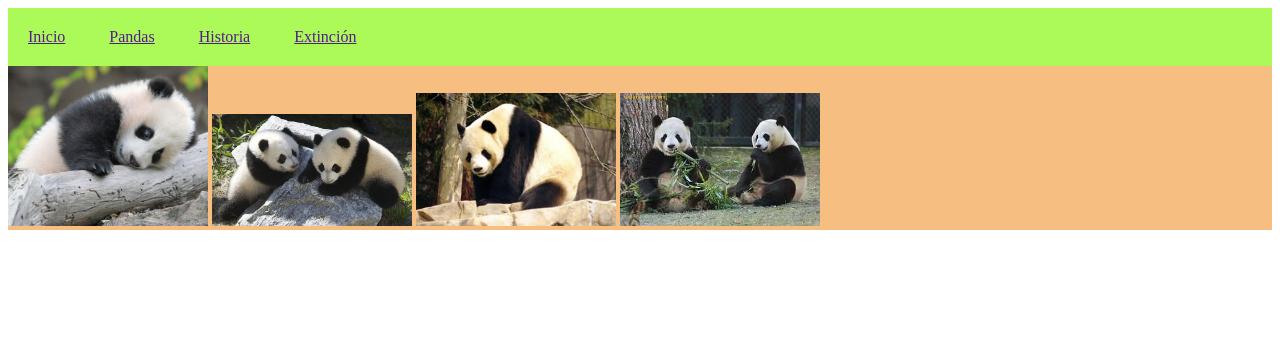
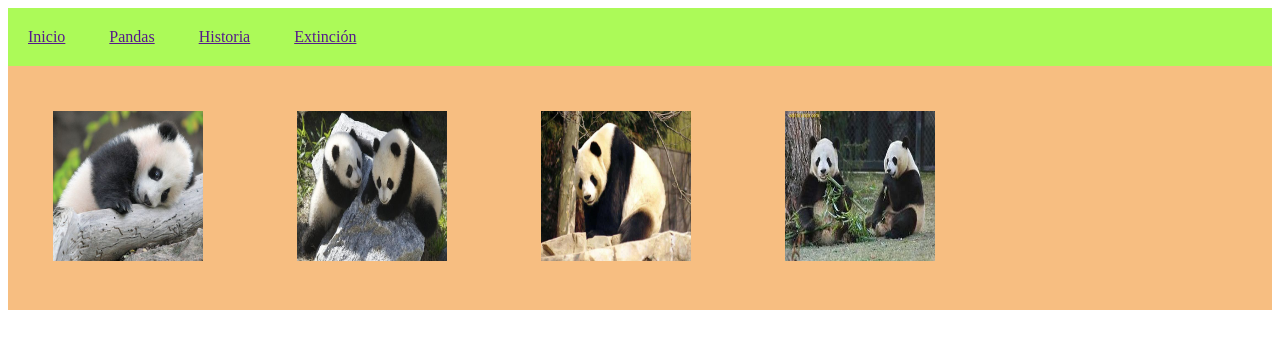
Before and after one commit to AnaSalazar/displayPandas, a plain HTML site: page index.html in a window 1280 px wide. Drawn offline with Linux system fonts and the light colour scheme.

Commit message:
acomodado de espacio e imagenes pandas

```diff
--- a/assets/css/main.css
+++ b/assets/css/main.css
@@ -13,6 +13,13 @@ a:hover{
   color: pink;
 }
 
+/*espacio de los pandas*/
 #seccion1 {
   background-color: #F7BE81;
 }
+
+.pandas {
+  margin: 45px;
+  width: 150px;
+  height: 150px;
+}
--- a/index.html
+++ b/index.html
@@ -16,10 +16,10 @@
     </header>
     <section id="seccion1">
       <div class="espacioPandas">
-        <img src="assets/img/pandaBebe.jpg" width="200">
-        <img src="assets/img/pandasJoven.jpg" width="200">
-        <img src="assets/img/pandaAdulto.jpg" width="200">
-        <img src="assets/img/pandasComiendo.jpg" width="200">
+        <img src="assets/img/pandaBebe.jpg" class="pandas">
+        <img src="assets/img/pandasJoven.jpg" class="pandas">
+        <img src="assets/img/pandaAdulto.jpg" class="pandas">
+        <img src="assets/img/pandasComiendo.jpg" class="pandas">
       </div>
     </section>
   </body>
```
